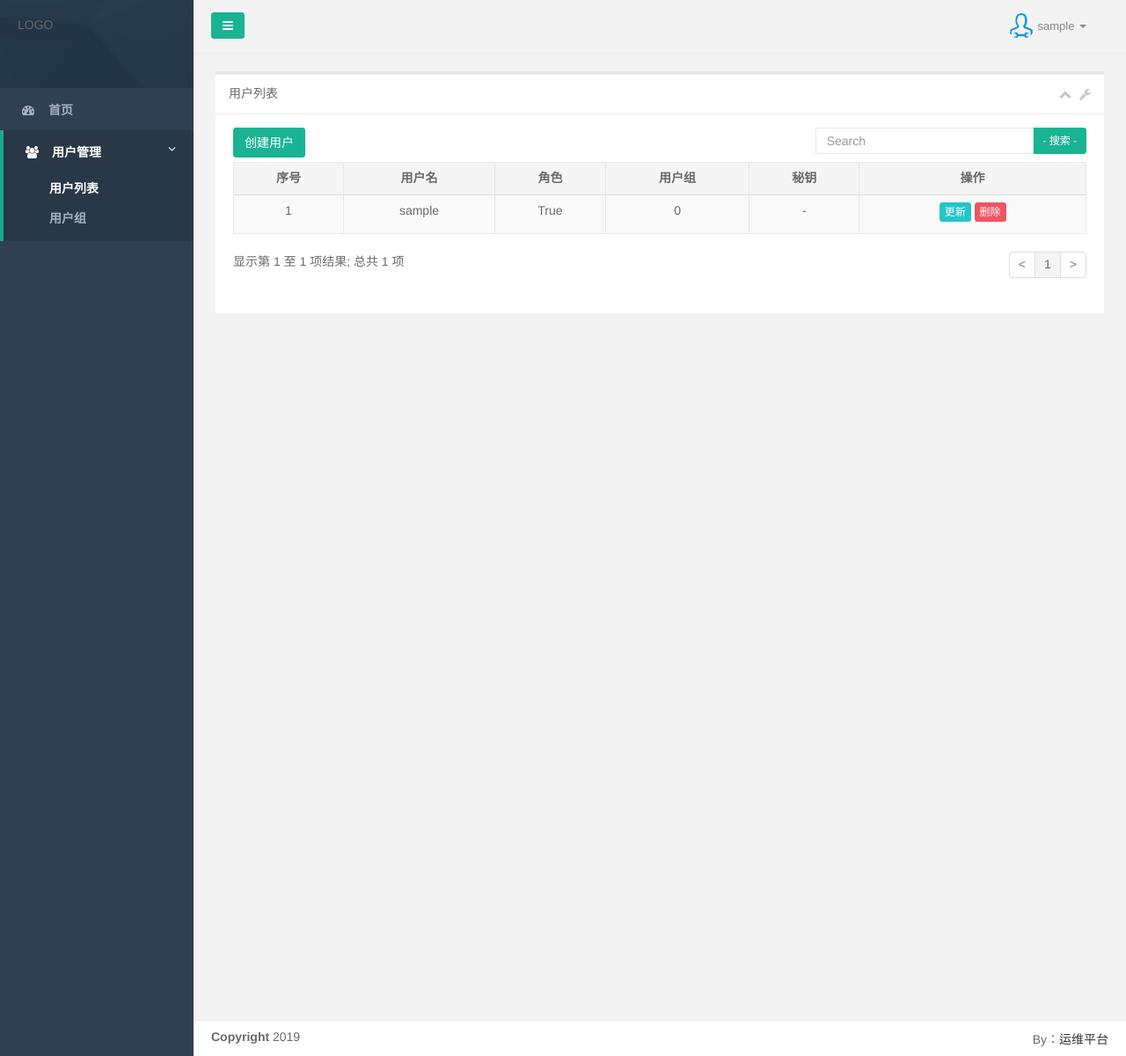
After one commit to huangzhif/myproj, a Django app: page /user_list/ in a window 1280 px wide. The commit adds this page. Shown: the whole page at 88% size. Run offline with Django 3.2, Linux system fonts and the light colour scheme; the visitor is signed in with stand-in values (Sample User, id 1); data comes from the database, SQL or seed files in the repository; parts of the project's set-up code (start-up, migrations or seed data) failed here and were passed over; some libraries are stand-ins or nearby versions.

Commit message:
完善用户列表分页

```diff
--- a/account/urls.py
+++ b/account/urls.py
@@ -38,4 +38,7 @@ urlpatterns = [
 
     # 修改密码
     path('password_change/',views.password_change,name="password_change"),
+
+    # 用户详情
+    path('user_list/',views.user_list,name="user_list"),
 ]
--- a/account/views.py
+++ b/account/views.py
@@ -2,10 +2,11 @@ import json
 
 from django.contrib.auth import authenticate
 from django.contrib.auth.decorators import login_required
+from django.contrib.auth.models import User
 from django.http import HttpResponse
 from django.shortcuts import render
 from django.views.decorators.csrf import csrf_exempt
-
+from apis.page_api import pages
 
 # Create your views here.
 # @login_required(login_url='/login/')
@@ -17,6 +18,11 @@ def index(request):
 @login_required
 @csrf_exempt
 def password_change(request):
+    """
+    修改密码
+    :param request:
+    :return:
+    """
     if request.method == "GET":
         return render(request,"account/password_change_form.html")
     else:
@@ -31,3 +37,22 @@ def password_change(request):
 
         return HttpResponse(json.dumps(dict_resp, ensure_ascii=False),
                             content_type="application/json")
+
+
+@login_required
+def user_list(request):
+    """
+    用户列表
+    :param request:
+    :return:
+    """
+    pra_keyword = request.GET.get('keyword','')
+
+    user_objs = User.objects.order_by("username")
+
+    if pra_keyword:
+        user_objs = user_objs.filter(username__contains=pra_keyword)
+
+    assets_list, p, assets, page_range, current_page, show_first, show_end = pages(
+        user_objs, request)
+    return render(request, "account/user_list.html",locals())
--- /dev/null
+++ b/apis/page_api.py
@@ -0,0 +1,44 @@
+from django.core.paginator import Paginator, EmptyPage, InvalidPage
+
+
+def page_list_return(total, current=1):
+    """
+    page
+    分页，返回本次分页的最小页数到最大页数列表
+    """
+    min_page = current - 2 if current - 4 > 0 else 1
+    max_page = min_page + 4 if min_page + 4 < total else total
+
+    return range(min_page, max_page + 1)
+
+
+def pages(post_objects, request):
+    """
+    page public function , return page's object tuple
+    分页公用函数，返回分页的对象元组
+    """
+    paginator = Paginator(post_objects, 20)
+    try:
+        current_page = int(request.GET.get('page', '1'))
+    except ValueError:
+        current_page = 1
+
+    page_range = page_list_return(len(paginator.page_range), current_page)
+
+    try:
+        page_objects = paginator.page(current_page)
+    except (EmptyPage, InvalidPage):
+        page_objects = paginator.page(paginator.num_pages)
+
+    if current_page >= 5:
+        show_first = 1
+    else:
+        show_first = 0
+
+    if current_page <= (len(paginator.page_range) - 3):
+        show_end = 1
+    else:
+        show_end = 0
+
+    # 所有对象， 分页器， 本页对象， 所有页码， 本页页码，是否显示第一页，是否显示最后一页
+    return post_objects, paginator, page_objects, page_range, current_page, show_first, show_end
--- a/templates/account/login.html
+++ b/templates/account/login.html
@@ -2,7 +2,7 @@
 <html lang="en">
 <head>
     <meta charset="UTF-8">
-    <title>Title</title>
+    <title>运维管理平台</title>
     <style>
         .background {
             background: #ffffff url('../static/image/Login-Form.png') center center no-repeat;
--- /dev/null
+++ b/templates/account/user_list.html
@@ -0,0 +1,99 @@
+{% extends 'base.html' %}
+
+{% block content %}
+<div class="wrapper wrapper-content animated fadeInRight">
+    <div class="row">
+        <div class="col-lg-12">
+            <div class="ibox float-e-margins">
+                <div class="ibox-title">
+                    <h5>用户列表</h5>
+                    <div class="ibox-tools">
+                        <a class="collapse-link">
+                            <i class="fa fa-chevron-up"></i>
+                        </a>
+                        <a class="dropdown-toggle" data-toggle="dropdown"
+                           href="table_data_tables.html#">
+                            <i class="fa fa-wrench"></i>
+                        </a>
+                    </div>
+                </div>
+                <div class="ibox-content">
+                    <form id="user_form">
+                        <div class="col-sm-1" style="padding-left: 0">
+                            <a href="#" class="btn btn-primary">创建用户</a>
+                        </div>
+                        <div class="col-sm-7" style="padding-left: 0px"></div>
+                        <div class="col-sm-4" style="padding-right: 0">
+                            <div class="input-group inline-group">
+                                <input type="text"
+                                       class="form-control m-b input-sm"
+                                       id="search_input" name="keyword"
+                                       value="{{ pra_keyword }}"
+                                       placeholder="Search">
+                                <input type="text" style="display: none">
+                                <div class="input-group-btn">
+                                    <button id="search_btn" href="#"
+                                            type="button"
+                                            class="btn btn-sm btn-primary search-btn"
+                                            onclick="change_info()">
+                                        - 搜索 -
+                                    </button>
+                                </div>
+                            </div>
+                        </div>
+                        <table class="table table-striped table-bordered table-hover"
+                               id="editable">
+                            <thead>
+                            <tr class="text-center">
+                                <th class="text-center">序号</th>
+                                <th class="text-center">用户名</th>
+                                <th class="text-center">角色</th>
+                                <th class="text-center">用户组</th>
+                                <th class="text-center">秘钥</th>
+                                <th class="text-center">操作</th>
+                            </tr>
+                            </thead>
+                            <tbody>
+                            {% for obj in assets.object_list %}
+                            <tr class="gradeX">
+                                <td class="text-center"> {{ forloop.counter }}
+                                </td>
+                                <td class="text-center"> {{ obj.username }}
+                                </td>
+                                <td class="text-center"> {{ obj.is_superuser }}
+                                </td>
+                                <td class="text-center"> {{ obj.groups.count }}
+                                </td>
+                                <td class="text-center">
+                                    -
+                                </td>
+                                <td class="text-center">
+                                    <a href="#"
+                                       class="btn btn-xs btn-info">更新</a>
+                                    <a class="btn btn-xs btn-danger del"
+                                       onclick="del_user('{{ obj.id }}','{{ obj.username }}')">删除</a>
+                                </td>
+                            </tr>
+                            {% endfor %}
+                            </tbody>
+                        </table>
+                        <div class="row">
+                            <div class="col-sm-6">
+                                <div class="dataTable_info" id="editable_info"
+                                     role="status" aria-live="polite">
+                                    显示第 {{ assets.start_index }} 至 {{ assets.end_index }} 项结果; 总共 {{ p.count }} 项
+                                </div>
+                            </div>
+                            {% include 'paginator.html' %}
+                        </div>
+                    </form>
+                </div>
+            </div>
+        </div>
+    </div>
+</div>
+
+{% endblock %}
+
+{% block custom_foot_js %}
+{% endblock %}
--- a/templates/base.html
+++ b/templates/base.html
@@ -33,6 +33,20 @@
                 <li>
                     <a href="{% url 'account:index' %}"><i class="fa fa-dashboard" style="width: 20px"></i> <span
                             class="nav-label">首页</span></a>
+                </li>
+                <li>
+                    <a href="#"><i class="fa fa-group" style="width: 20px"></i>
+                        <span class="nav-label">用户管理</span>
+                        <span class="fa arrow"></span></a>
+                    <ul class="nav nav-second-level">
+                        <li>
+                            <a href="{% url 'account:user_list' %}">用户列表</a>
+                        </li>
+                        <li>
+                            <a href="#">用户组</a>
+                        </li>
+                    </ul>
+
                 </li>
             </ul>
         </div>
--- /dev/null
+++ b/templates/paginator.html
@@ -0,0 +1,66 @@
+<div class="col-sm-6">
+    <div class="dataTables_paginate paging_simple_numbers" id="editable_paginate">
+        <ul class="pagination" style="margin-top: 0; float: right">
+            {% if contacts.has_previous %}
+                <li class="paginate_button previous" aria-controls="editable" tabindex="0" id="editable_previous">
+                    <a class="page" href="?page={{ contacts.previous_page_number }}"> < </a>
+                </li>
+            {% else %}
+                <li class="paginate_button previous disabled" aria-controls="editable" tabindex="0" id="editable_previous">
+                     <a class="page" href="#"> < </a>
+                </li>
+            {% endif %}
+            {% ifequal show_first 1 %}
+                <li class="paginate_button" aria-controls="editable" tabindex="0"><a class="page" href="?page=1"  title="第1页">1...</a></li>
+            {% endifequal %}
+            {% for page in page_range %}
+                {% ifequal current_page page %}
+                    <li class="paginate_button active"  aria-controls="editable" tabindex="0"><a class="page" href="?page={{ page }}"  title="第{{ page }}页">{{ page }}</a></li>
+                {% else %}
+                    <li class="paginate_button" aria-controls="editable" tabindex="0"><a class="page" href="?page={{ page }}"  title="第{{ page }}页">{{ page }}</a></li>
+                {% endifequal %}
+            {% endfor %}
+            {% ifequal show_end 1 %}
+                <li class="paginate_button" aria-controls="editable" tabindex="0"><a class="page" href="?page={{ p.num_pages }}"  title="第{{ page }}页">...{{ p.num_pages }}</a></li>
+            {% endifequal %}
+            {% if contacts.has_next %}
+                <li class="paginate_button next" aria-controls="editable" tabindex="0" id="editable_next">
+                    <a class="page" href="?page={{ contacts.next_page_number }}"> > </a>
+                </li>
+            {% else %}
+                <li class="paginate_button next disabled" aria-controls="editable" tabindex="0" id="editable_next">
+                    <a class="page" href="#"> > </a>
+                </li>
+            {% endif %}
+        </ul>
+    </div>
+</div>
+<script>
+    function sleep(n) { //n表示的毫秒数
+            var start = new Date().getTime();
+            while (true) if (new Date().getTime() - start > n) break;
+        }
+
+    $(document).ready(function(){
+        $('.page').click(function(){
+            var searchStr = location.search;
+            var old_href = $(this).attr('href').replace('?', '');
+            var searchArray = searchStr.split('&');
+
+            if (searchStr == ''){
+                searchStr = '?page=1'
+            }
+
+            if (searchStr.indexOf('page')>=0){
+                searchArray.pop();
+            }
+
+            searchArray.push(old_href);
+            if (searchArray.length > 1) {
+                $(this).attr('href', searchArray.join('&'));
+            }
+// {#            sleep(1000)#}
+        })
+    });
+
+</script>
```
Also changed, not shown: myproj/settings.py (+74 -0 lines), apis/__init__.py (added).
